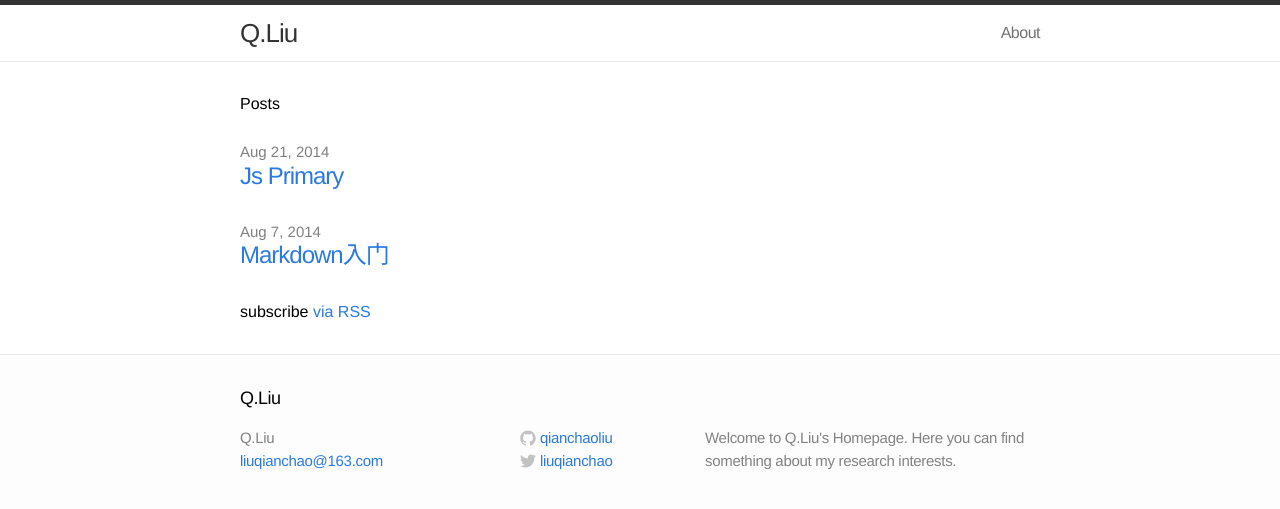
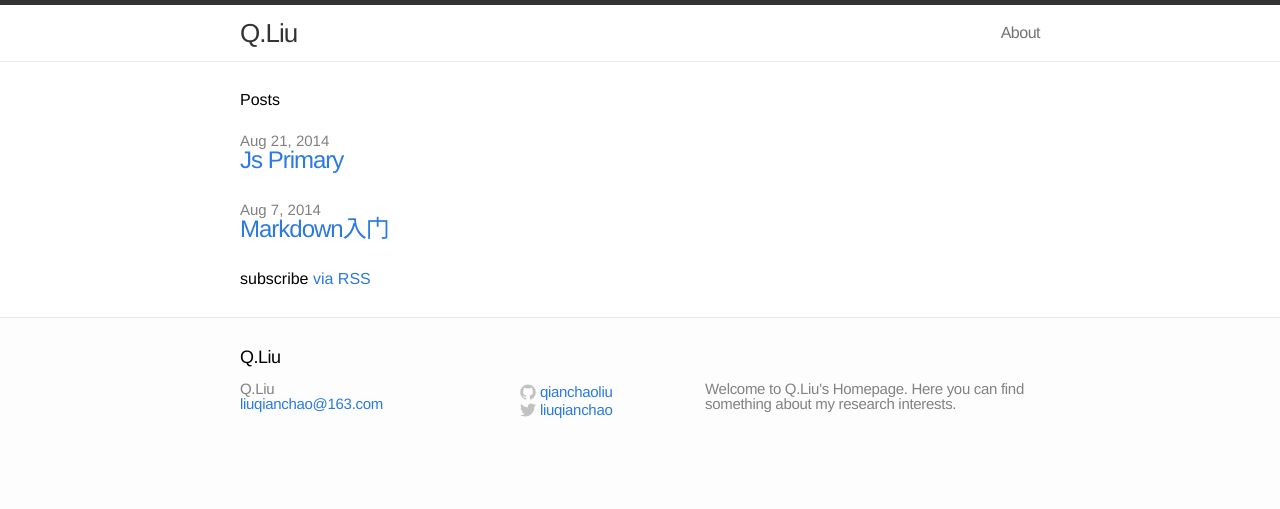
Before and after one commit to QianchaoLiu/QianchaoLiu.github.io, a Jekyll site: the page built from index.html, in a window 1280 px wide. Shown: the top 509 px of the page. Built offline with Jekyll 4.4.1, drawn with Linux system fonts in a browser that asks for light colours.

Commit message:
line-height

```diff
--- a/css/main.css
+++ b/css/main.css
@@ -11,7 +11,7 @@ html, body { height: 100%; }
 body {
   font-family: Helvetica, Arial, sans-serif;
   font-size: 16px;
-  line-height: 1.5;
+  line-height: 1.0;
   font-weight: 300;
   background-color: #fdfdfd;
 }
```
